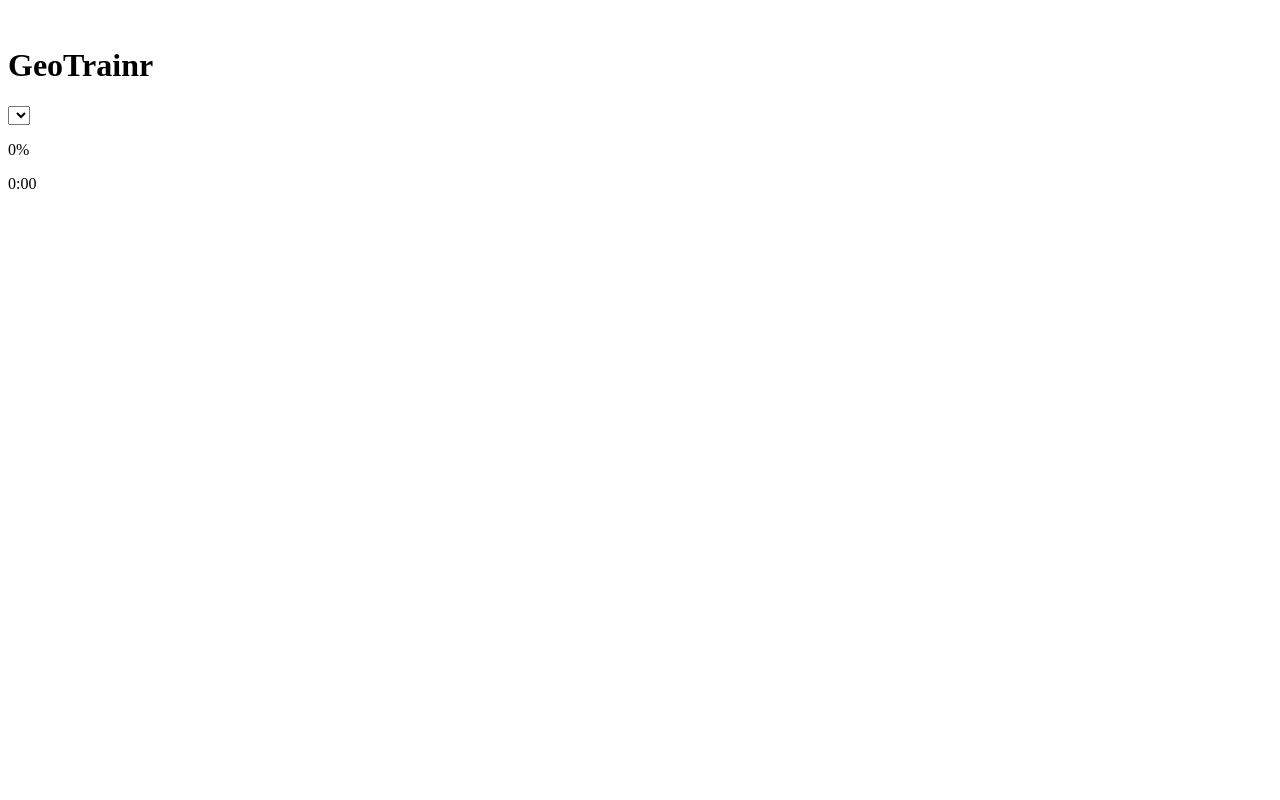
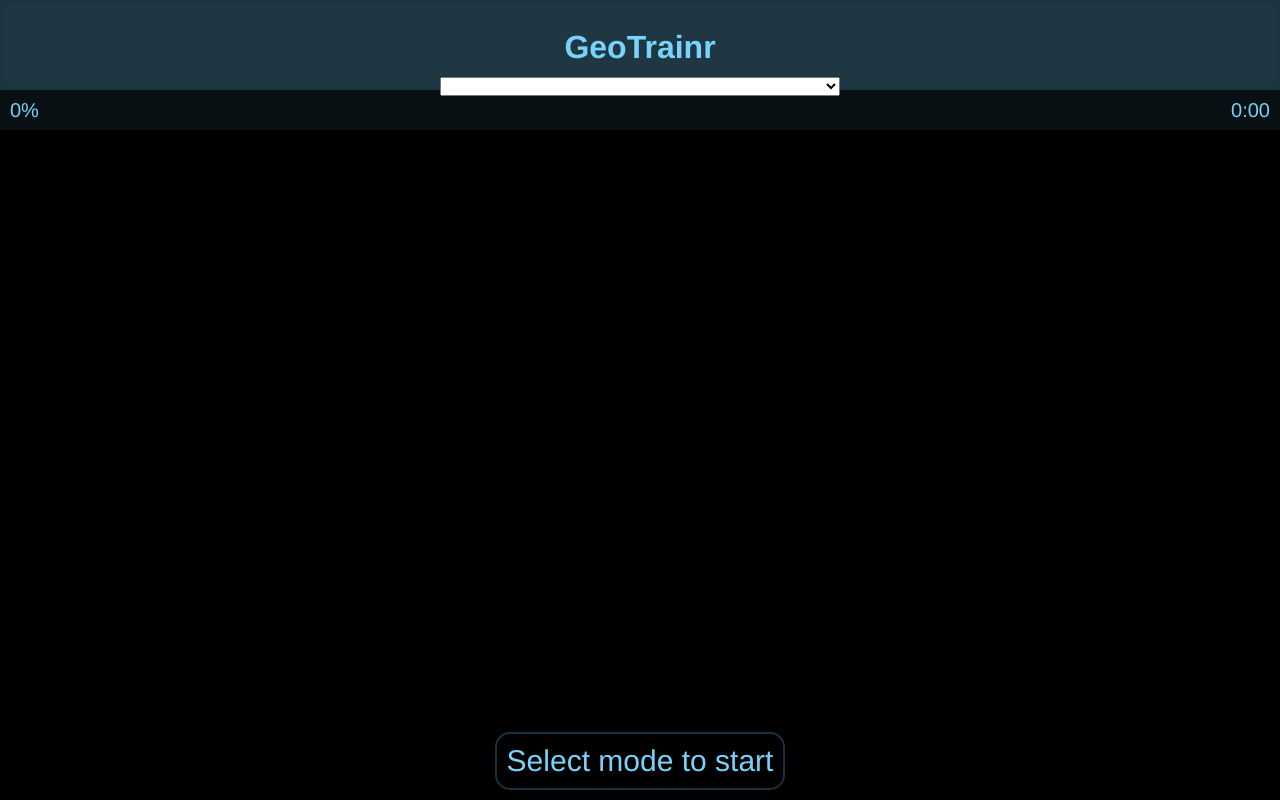
Before and after one commit to stefvron/geomembr, a plain HTML site: page index.html in a window 1280 px wide. Drawn offline with Linux system fonts and the light colour scheme.

Commit message:
Added basic style and slightly modified layout

```diff
--- a/index.html
+++ b/index.html
@@ -8,18 +8,23 @@
     </head>
     <body>
         <header>
-            <img id="header-logo" class="logo">
-            <h1>GeoTrainr</h1>
-            <select id="mode-selection">
+            <div class="row">
+                <img id="header-logo" class="logo">
+                <h1>GeoTrainr</h1>
+            </div>
+            <select id="mode-selection" class="row">
 
             </select>
         </header>
         <main>
             <div id="main-header">
-                <p id="main-header-percentage">0%</p>
-                <p id="main-header-timer">0:00</p>
+                <span id="main-header-percentage">0%</span>
+                <span id="main-header-timer">0:00</span>
             </div>
-            <!--SVG-Map>
+            <!--SVG-Map></-->
+            <div id="guess-box">
+                <span>Select mode to start</span>
+            </div>
         </main>
     </body>
 </html>
--- a/style.css
+++ b/style.css
@@ -0,0 +1,83 @@
+:root {
+    --fonts: "Helvetica", "Arial", "Sans-Serif";
+    --margin: 10px;
+    --bg-filter: blur(5px) saturate(20%) contrast(50%) brightness(60%);
+
+    --bg-base: rgb(0, 0, 0);
+    --fg-base: rgb(120, 210, 250);
+
+    --bg-layer-1: rgba(30, 60, 75, 0.8);
+    --bg-layer-2: rgba(10, 20, 25, 0.8);
+}
+body {
+    background-color: var(--bg-base);
+    color: var(--fg-base);
+    font-family: var(--fonts);
+    margin: 0;
+}
+
+header {
+    background-color: var(--bg-layer-1);
+    justify-content: center;
+    align-items: center;
+    text-align: center;
+    height: 10vh;
+    max-height: 100px;
+    padding-bottom: var(--margin);
+    backdrop-filter: var(--bg-filter);
+}
+.row {
+    width: 100%;
+    justify-content: center;
+    align-items: center;
+    text-align: center;
+}
+header h1 {
+    line-height: 50%;
+}
+header > select {
+    max-width: 400px;
+    margin: auto;
+}
+#main-header {
+    width: 100%;
+    height: 20px;
+    display: inline-block;
+    padding-top: var(--margin);
+    padding-bottom: var(--margin);
+    background-color: var(--bg-layer-2);
+}
+#main-header > * {
+    line-height: 20px;
+    font-size: 20px;
+    margin: 0;
+    justify-content: space-between;
+}
+#main-header-percentage {
+    text-align: left;
+    float: left;
+    margin-left: var(--margin);
+}
+#main-header-timer {
+    text-align: right;
+    float: right;
+    margin-right: var(--margin);
+}
+#guess-box {
+    position: absolute;
+    bottom: var(--margin);
+    justify-items: center;
+    align-items: center;
+    text-align: center;
+    width: fit-content;
+    left: 0;
+    right: 0;
+    margin: 0 auto;
+    max-width: calc(100vw - 2 * var(--margin));
+    border: var(--bg-layer-1) 2px solid;
+    border-radius: 15px;
+    padding: var(--margin);
+}
+#guess-box > span {
+    font-size: 30px;
+}
```
Also changed, not shown: 1 other file.
